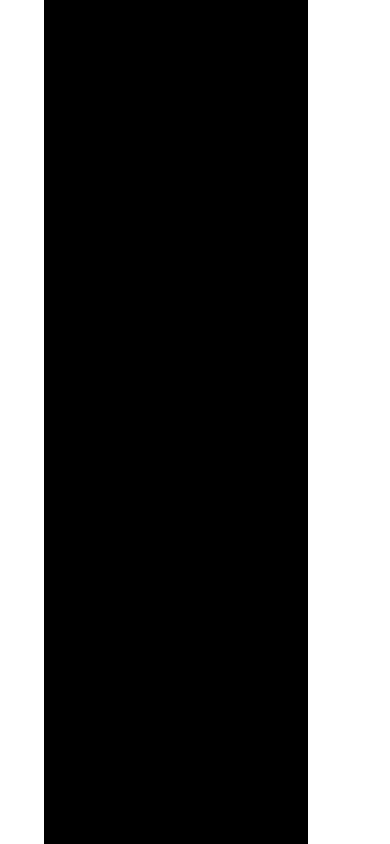
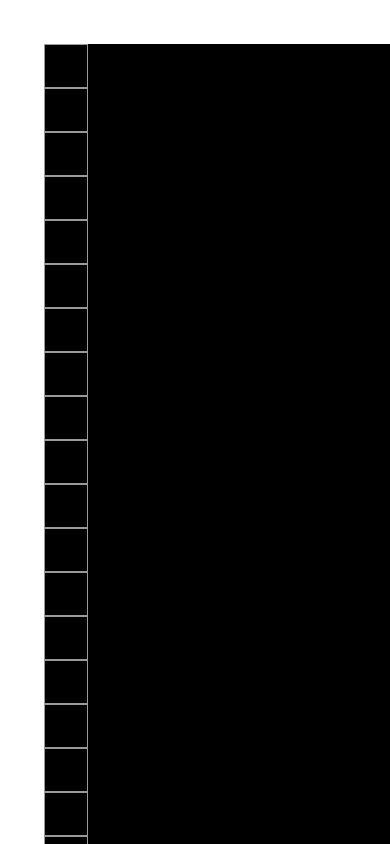
Before and after one commit to Justin-Muller/react-native-redux-minesweeper, a React Native app: screen / in a window 390 px wide. Shown: the top 844 px of the page. Built offline with nearby package versions, Linux system fonts and the light colour scheme.

Commit message:
Now is rendering correctly. on to events.

```diff
--- a/component/Tile/Tile.js
+++ b/component/Tile/Tile.js
@@ -1,5 +1,5 @@
 import React from 'react';
-import { Text, TouchableWithoutFeedback, View } from 'react-native';
+import { StyleSheet, Text, TouchableWithoutFeedback, View } from 'react-native';
 
 const getTileAttributes = (props) => {
   const { classNames, id, onMouseDown, onMouseUp, onRightClick, style } = props;
@@ -11,8 +11,8 @@ const getTileAttributes = (props) => {
   };
 
   //check if a touch device like a smart phone or tablet
-    attributes.onTouchStart = (event) => onMouseDown({ event, id });
-    attributes.onTouchEnd = (event) => onMouseUp({ event, id });
+  attributes.onTouchStart = (event) => onMouseDown({event, id});
+  attributes.onTouchEnd = (event) => onMouseUp({event, id});
 
   return attributes;
 };
@@ -102,12 +102,25 @@ const Tile = (props) => {
   const attributes = getTileAttributes({...props, classNames, style});
 
   return (
-        <TouchableWithoutFeedback {...attributes}>
-            <View style={style}>
-                <Text>{displayValue}</Text>
+    <TouchableWithoutFeedback>
+      <View style={styles.tile}>
+        <Text>
+
+        </Text>
       </View>
     </TouchableWithoutFeedback>
   );
+  //<Text>{displayValue}</Text>
 };
 
+const styles = StyleSheet.create({
+  tile: {
+    backgroundColor: '#000',
+    borderColor: '#999',
+    borderWidth: 1,
+    height: 44,
+    width: 44
+  }
+});
+
 export default Tile;
--- a/component/TileList/TileList.js
+++ b/component/TileList/TileList.js
@@ -1,5 +1,5 @@
 import React from 'react';
-import { StyleSheet, View } from 'react-native';
+import { ScrollView, StyleSheet, View } from 'react-native';
 import TileContainer from '../../container/TileContainer/TileContainer';
 
 const renderTile = (props, id) => {
@@ -46,24 +46,32 @@ const TileList = (props) => {
     const rows = renderRows(props);
     const { columnLength, tileSize } = props;
 
-    const style = {
-        margin: styles.board.margin,    //TODO - Figure out best way to copy styles over
-        width: tileSize * columnLength
-    };
+    const style = StyleSheet.flatten([{
+        width: (tileSize * (columnLength + 2))  // + 2 is for padding left + right.
+    }, styles.board]);
 
-    return <View style={style}>{rows}</View>;
+    return <ScrollView contentContainerStyle={style} maximumZoomScale={2}>
+        <View style={styles.container}>{rows}</View>
+    </ScrollView>;
 };
 
 const styles = StyleSheet.create({
     board: {
-        marginVertical: 44
+        paddingLeft: 44,
+        paddingVertical: 44
+    },
+
+    container: {
+        marginRight: 100
     },
 
     row: {
+        flex: 1,
+        flexDirection: 'row',
         backgroundColor: '#000',
         display: 'inline-block',
         //whiteSpace: 'nowrap',
-        marginHorizontal: 44
+
     }
 });
 
--- a/reducers/gameStateReducer/gameStateReducer.js
+++ b/reducers/gameStateReducer/gameStateReducer.js
@@ -18,8 +18,8 @@ import tileMouseUpReducer from './tileMouseUpReducer/tileMouseUpReducer';
  */
 const defaults = {
     mineLength: 20,
-    columnLength: 8,
-    rowLength: 13,
+    columnLength: 20,
+    rowLength: 20,
     tileSize: 44
 };
 
```
Lines whose indentation alone changed are shown as unchanged.
